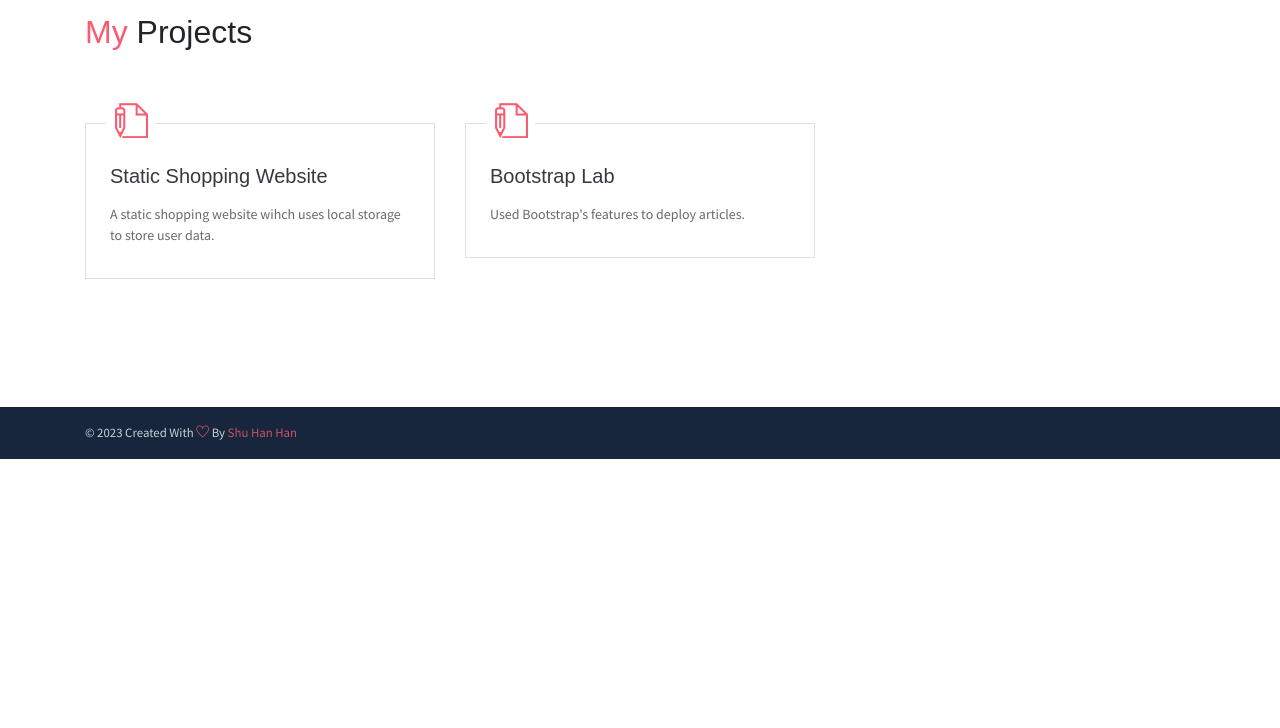
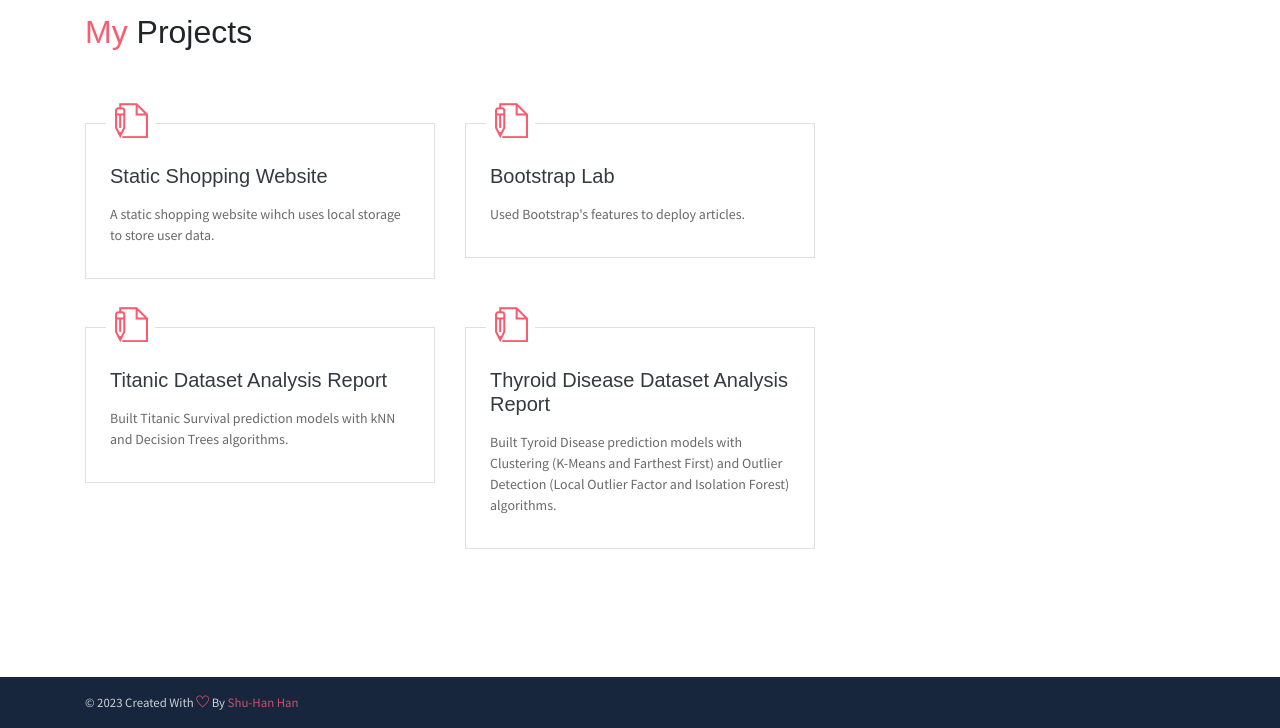
Before and after one commit to HanShuHan/my-personal-website, a plain HTML site: page assets/html/projects.html in a window 1280 px wide. Shown: the part 784-1512 px from the top of the page. Before the commit the page ends 1243 px from the top, so only its background shows below. Drawn offline with Linux system fonts and the light colour scheme.

Commit message:
Updated BI: Titanic and Tyroid Disease Projects

```diff
--- a/assets/html/projects.html
+++ b/assets/html/projects.html
@@ -1,5 +1,5 @@
 <!--
-    Name: Han, Shu Han
+    Name: Han, Shu-Han
     Date: Feb 21, 2023
     Section: CST 8285 section 300
     Lab: 304
@@ -13,10 +13,10 @@
 <head>
     <meta charset="utf-8">
     <meta name="viewport" content="width=device-width, initial-scale=1, shrink-to-fit=no">
-    <meta name="author" content="Shu Han Han">
+    <meta name="author" content="Shu-Han Han">
     <meta name="description" content="Web Assignment1 (Self Image Website)">
-    <meta name="keywords" content="Shu Han Han, Web Assignment, Self Image Website">
-    <title>Shu Han Han</title>
+    <meta name="keywords" content="Shu-Han Han, Web Assignment, Self Image Website">
+    <title>Shu-Han Han</title>
     <!-- font icons -->
     <link rel="stylesheet" href="../vendors/themify-icons/css/themify-icons.css">
     <!-- Main styles -->
@@ -48,7 +48,7 @@
             </ul>
             <div class="header-content">
                 <h4 class="header-subtitle">Hello, I am</h4>
-                <h1 class="header-title">Shu Han Han</h1>
+                <h1 class="header-title">Shu-Han Han</h1>
                 <h6 class="header-mono">Java Programmer | College Graduate</h6>
                 <a class="btn btn-primary btn-rounded button" href="../img/resume.pdf" target="_blank">
                     <i class="ti-printer pr-2"></i>Print Resume
@@ -75,7 +75,7 @@
                 <ul class="navbar-nav brand">
                     <li><img src="../img/mug-shot.jpg" alt="" class="brand-img"></li>
                     <li class="brand-txt">
-                        <h5 class="brand-title">Shu Han Han</h5>
+                        <h5 class="brand-title">Shu-Han Han</h5>
                         <div class="brand-subtitle">Java Programmer | College Graduate</div>
                     </li>
                 </ul>
@@ -116,7 +116,8 @@
                                     target="_blank">
                                     <h5 class="mb-3 card-title text-dark">Static Shopping Website</h5>
                                 </a>
-                                <P class="subtitle">A static shopping website wihch uses local storage to store user data.</P>
+                                <P class="subtitle">A static shopping website wihch uses local storage to store user
+                                    data.</P>
                             </div>
                         </div>
                     </div>
@@ -139,6 +140,44 @@
                         </div>
                     </div>
                 </div>
+
+                <!-- Titanic Dataset Analysis Report -->
+                <div class="row">
+                    <div class="col-md-4 col-sm-6">
+                        <div class="card mb-5">
+                            <div class="card-header has-icon">
+                                <a href="../img/Titanic Dataset Analysis.pdf" target="_blank">
+                                    <i class="ti-write text-danger" aria-hidden="true"></i>
+                                </a>
+                            </div>
+                            <div class="card-body px-4 py-3">
+                                <a href="../img/Titanic Dataset Analysis.pdf" target="_blank">
+                                    <h5 class="mb-3 card-title text-dark">Titanic Dataset Analysis Report</h5>
+                                </a>
+                                <P class="subtitle">Built Titanic Survival prediction models with kNN and Decision Trees algorithms.</P>
+                            </div>
+                        </div>
+                    </div>
+
+                    <!-- Tyroid Disease Dataset Analysis Report -->
+
+                    <div class="col-md-4 col-sm-6">
+                        <div class="card mb-5">
+                            <div class="card-header has-icon">
+                                <a href="../img/Thyroid Disease Dataset Analysis.pdf" target="_blank">
+                                    <i class="ti-write text-danger" aria-hidden="true"></i>
+                                </a>
+                            </div>
+                            <div class="card-body px-4 py-3">
+                                <a href="../img/Thyroid Disease Dataset Analysis.pdf" target="_blank">
+                                    <h5 class="mb-3 card-title text-dark">Thyroid Disease Dataset Analysis Report</h5>
+                                </a>
+                                <P class="subtitle">Built Tyroid Disease prediction models with Clustering (K-Means and Farthest First) and Outlier Detection (Local Outlier Factor and Isolation Forest) algorithms.</P>
+                            </div>
+                        </div>
+                    </div>
+                </div>
+
             </div>
         </section>
     </main>
@@ -149,7 +188,7 @@
                 &copy;
                 <script>document.write(new Date().getFullYear())</script> Created With <i
                     class="ti-heart text-danger"></i> By <a href="http://devcrud.com" target="_blank"><span
-                        class="text-danger" title="Bootstrap 4 Themes and Dashboards">Shu Han Han</span></a>
+                        class="text-danger" title="Bootstrap 4 Themes and Dashboards">Shu-Han Han</span></a>
             </p>
         </div>
     </footer>
```
Also changed, not shown: assets/html/courses.html (+2 -2 lines), assets/html/resume.html (+2 -2 lines), index.html (+1 -1 lines), 2 other files.
